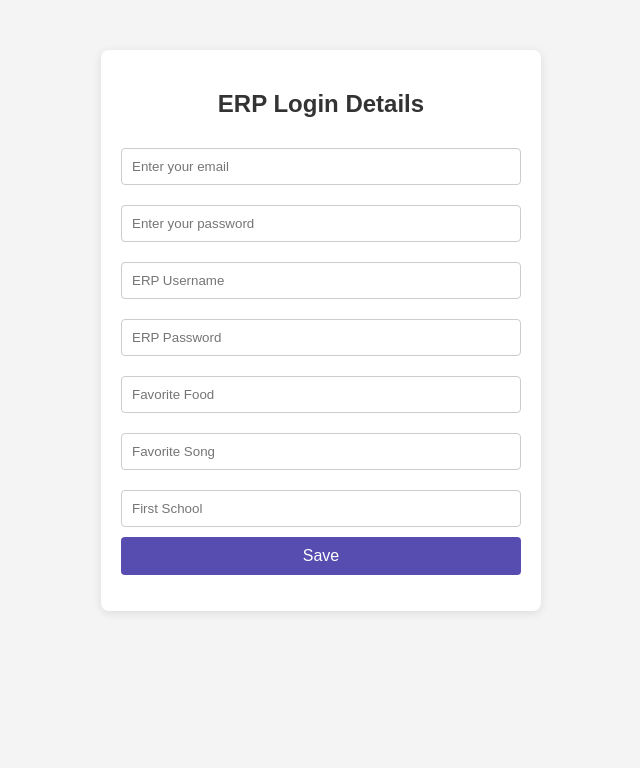
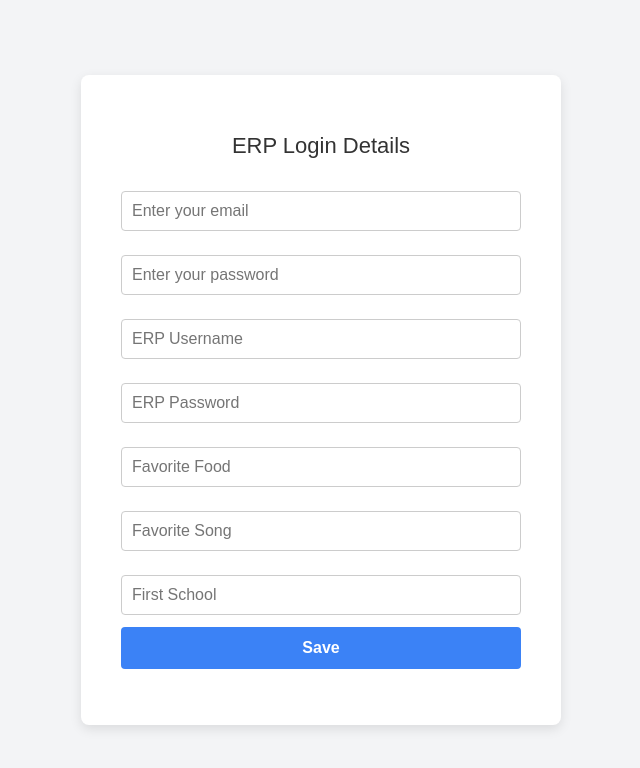
Before and after one commit to gopikant21/ERP_AUTO_LOGIN, a browser extension: page form.html in a window 1280 px wide. Shown: the whole page, without its empty margins (319-959 px from the left). Drawn offline with Linux system fonts and the light colour scheme.

Commit message:
form css changed

```diff
--- a/form.css
+++ b/form.css
@@ -1,50 +1,79 @@
 body {
   font-family: 'Arial', sans-serif;
-    background-color: #f4f4f4;
+  background-color: #f3f4f6;
   margin: 0;
   padding: 0;
+  display: flex;
+  justify-content: center;
+  align-items: center;
+  height: 100vh;
 }
+
 .form-container {
+  background-color: white;
+  padding: 40px;
+  border-radius: 8px;
+  box-shadow: 0 4px 12px rgba(0, 0, 0, 0.1);
+  width: 100%;
   max-width: 400px;
-    margin: 50px auto;
-    padding: 20px;
-    background-color: white;
-    border-radius: 8px;
-    box-shadow: 0 2px 10px rgba(0, 0, 0, 0.1);
+  text-align: center;
 }
+
 h2 {
-    text-align: center;
+  font-size: 22px;
+  font-weight: 500;
+  margin-bottom: 20px;
   color: #333;
 }
+
 .input-field {
   width: 100%;
   padding: 10px;
-    margin: 10px 0;
+  margin: 12px 0;
   border: 1px solid #ccc;
   border-radius: 4px;
+  font-size: 16px;
+  transition: border-color 0.3s ease;
   box-sizing: border-box;
-    transition: border-color 0.3s;
 }
+
 .input-field:focus {
-    border-color: #4CAF50;
+  border-color: #3b82f6;
   outline: none;
 }
+
 button {
   width: 100%;
-    padding: 10px;
-    background-color: #574caf;
+  padding: 12px;
+  background-color: #3b82f6;
   color: white;
   border: none;
   border-radius: 4px;
   cursor: pointer;
   font-size: 16px;
-    transition: background-color 0.3s;
+  font-weight: 600;
+  transition: background-color 0.3s ease;
 }
+
 button:hover {
-    background-color: #4545a0;
+  background-color: #2563eb;
 }
+
 #msg {
-    text-align: center;
-    color: #4caf61;
   margin-top: 10px;
+  color: #10b981;
 }
+
+@media (max-width: 600px) {
+  .form-container {
+      padding: 20px;
+  }
+
+  h2 {
+      font-size: 20px;
+  }
+
+  button {
+      font-size: 14px;
+  }
+}
```
Lines whose indentation alone changed are shown as unchanged.
